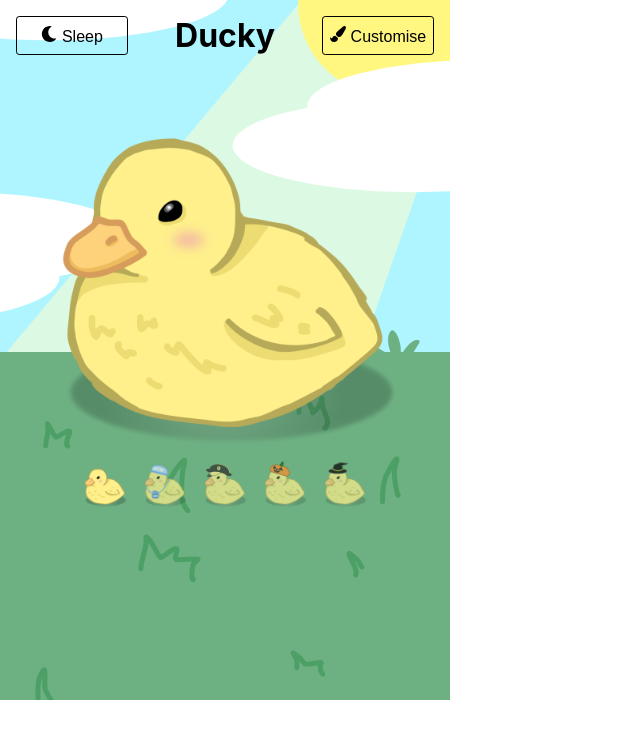
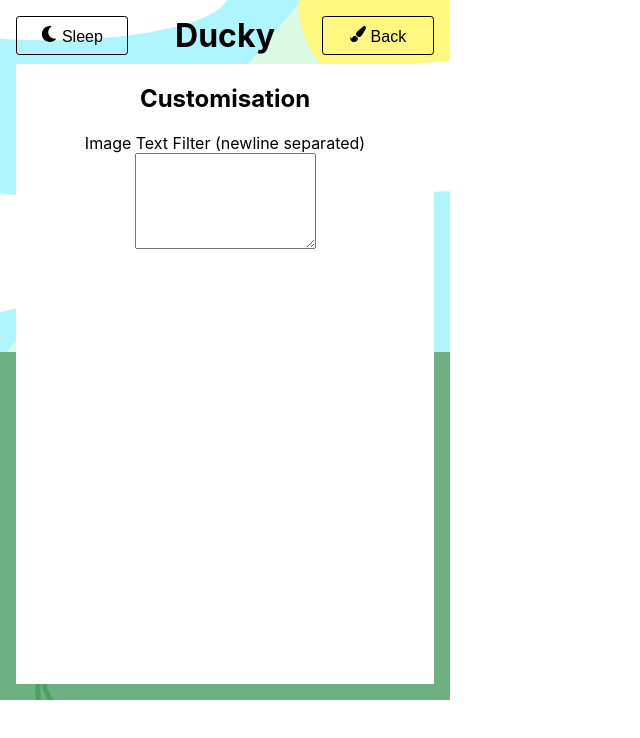
Before and after one commit to JoshHeng/Ducktor, a React (Create React App) app: page / in a window 1280 px wide. Both pictures are taken after a click on the button "Customise". Shown: the top 738 px of the page, without its empty margins (0-640 px from the left). Built offline with nearby package versions, Linux system fonts and the light colour scheme.

Commit message:
:sparkles: Add customisation menu modal

```diff
--- a/src/Components/App.tsx
+++ b/src/Components/App.tsx
@@ -4,10 +4,12 @@ import {FaPaintBrush, FaSun, FaMoon} from 'react-icons/fa';
 import duckImages from '../duckImages.json';
 import {duckType} from './DuckType';
 import DuckCustomisation from './DuckCustomisation';
+import CustomisationModal from "./CustomisationModal";
 
 function App() {
     const [ awake, setAwake ] = useState(true);
     const [ customDuckType, setCustomDuckType ] = useState<duckType>("none");
+    const [ showCustomisationModal, setShowCustomisationModal ] = useState(false);
 
     const toggleAwake = () => {
         setAwake((_awake) => {
@@ -25,7 +27,7 @@ function App() {
             <header>
                 <button onClick={toggleAwake}>{ awake ? <FaMoon /> : <FaSun/>}{ awake ? 'Sleep' : 'Wake' }</button>
                 <h1>Ducky</h1>
-                <button style={{ marginLeft: 'auto' }}><FaPaintBrush/>Customise</button>
+                <button style={{ marginLeft: 'auto' }} onClick={() => setShowCustomisationModal((_value) => !_value)}><FaPaintBrush/>{ showCustomisationModal ? 'Back' : 'Customise' }</button>
 
             </header>
             <div className="duck">
@@ -33,6 +35,7 @@ function App() {
             </div>
 
             <DuckCustomisation currentDuck={customDuckType} awake={awake} setCustomDuckType={setCustomDuckType} />
+            { showCustomisationModal && <CustomisationModal /> }
         </div>
     );
 }
--- /dev/null
+++ b/src/Components/CustomisationModal.css
@@ -0,0 +1,14 @@
+.customisationModal {
+    position: absolute;
+    left: 1rem;
+    top: 4rem;
+    right: 1rem;
+    bottom: 1rem;
+
+    background-color: white;
+}
+
+.altTextFilterStrings {
+    display: flex;
+    flex-direction: column;
+}
--- /dev/null
+++ b/src/Components/CustomisationModal.tsx
@@ -0,0 +1,33 @@
+import './CustomisationModal.css';
+import {useEffect, useState} from "react";
+
+export default function CustomisationModal() {
+    const [ altTextFilterStrings, setAltTextFilterStrings ] = useState('');
+    const onAltTextFilterChange = (event: any) => {
+        setAltTextFilterStrings(event.target.value);
+        chrome?.storage?.sync.set({ 'altTextFilterStrings': event.target.value }).then(() => {});
+    }
+
+    useEffect(() => {
+        let mounted = true;
+
+        if (chrome?.storage) {
+            chrome?.storage?.sync.get('altTextFilterStrings', (result: any) => {
+                if (mounted && result?.altTextFilterStrings) setAltTextFilterStrings(result?.altTextFilterStrings);
+            });
+        }
+
+        return () => { mounted = false };
+    }, [])
+
+    return (
+        <div className="customisationModal">
+            <h2>Customisation</h2>
+
+            <div>
+                <label htmlFor="altTextFilterStrings">Image Text Filter (newline separated)</label>
+                <textarea rows={6} id="altTextFilterStrings" onChange={onAltTextFilterChange} value={altTextFilterStrings}></textarea>
+            </div>
+        </div>
+    )
+}
```
Also changed, not shown: public/manifest.json.
